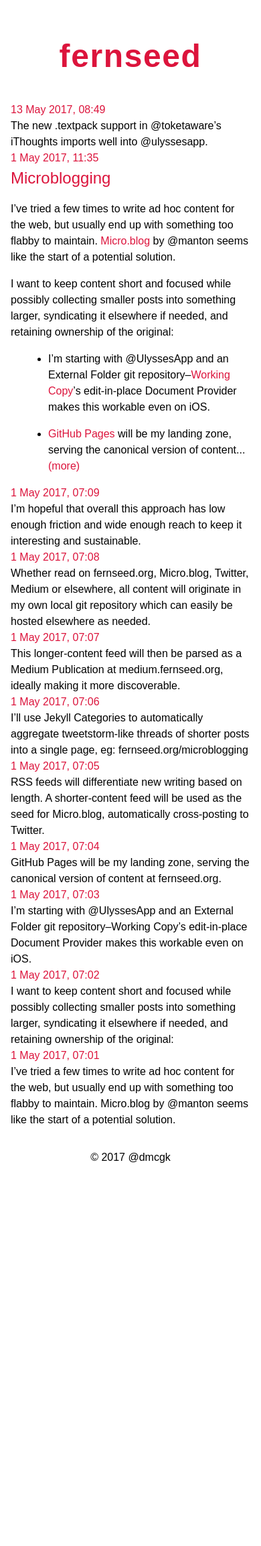
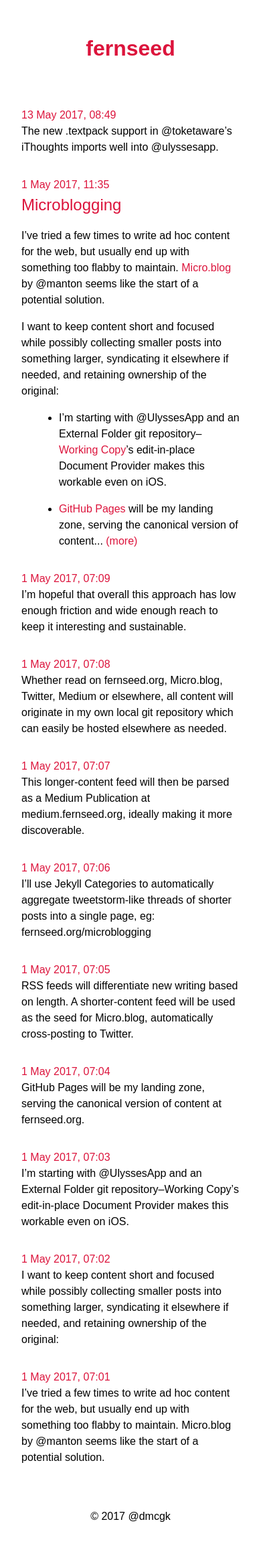
Before and after one commit to dmcgk/dmcgk.github.io, a Jekyll site: the page built from index.html, in a window 390 px wide. Shown: the whole page at 67% size. Built offline with Jekyll 4.4.1, drawn with Linux system fonts in a browser that asks for light colours; some web fonts are replaced; the list of posts is cut into pages by our own code; before the commit the page ends 1772 px from its top, so only the background shows below that.

Commit message:
Improve spacing on small screens.

```diff
--- a/_includes/style.scss
+++ b/_includes/style.scss
@@ -89,7 +89,6 @@ header, footer {
 header %headings {
   font-weight: bold;
   font-size: 4rem;
-  letter-spacing: 0.1rem;
 }
 
 a {
@@ -122,7 +121,7 @@ blockquote, .micro-excerpt {
 }
 
 .article-excerpt {
-  margin: 4rem 0rem 4rem 0rem;
+  margin: 4rem 0rem;
 }
 
 /* Responsive Overrides */
@@ -150,13 +149,17 @@ blockquote, .micro-excerpt {
     padding: 1rem 0rem;
   }
 
+  header %headings {
+    font-size: 2rem;
+  }
+
   .article-excerpt {
-    margin: auto;
+    margin: 2rem 1rem;
   }
 
   .micro-excerpt {
     padding: 0;
-    margin: auto;
+    margin: 2rem 1rem;
     border-width: 0px 0px 0px 0px;
   }
 
```
